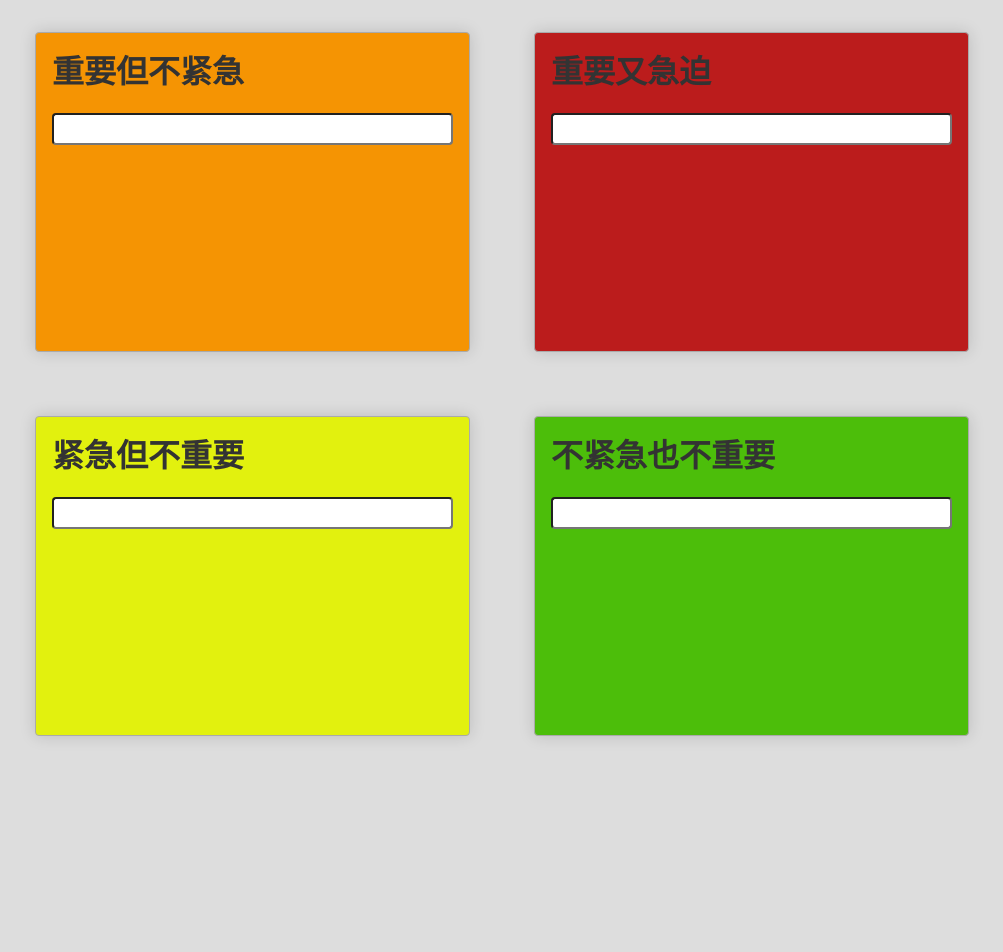
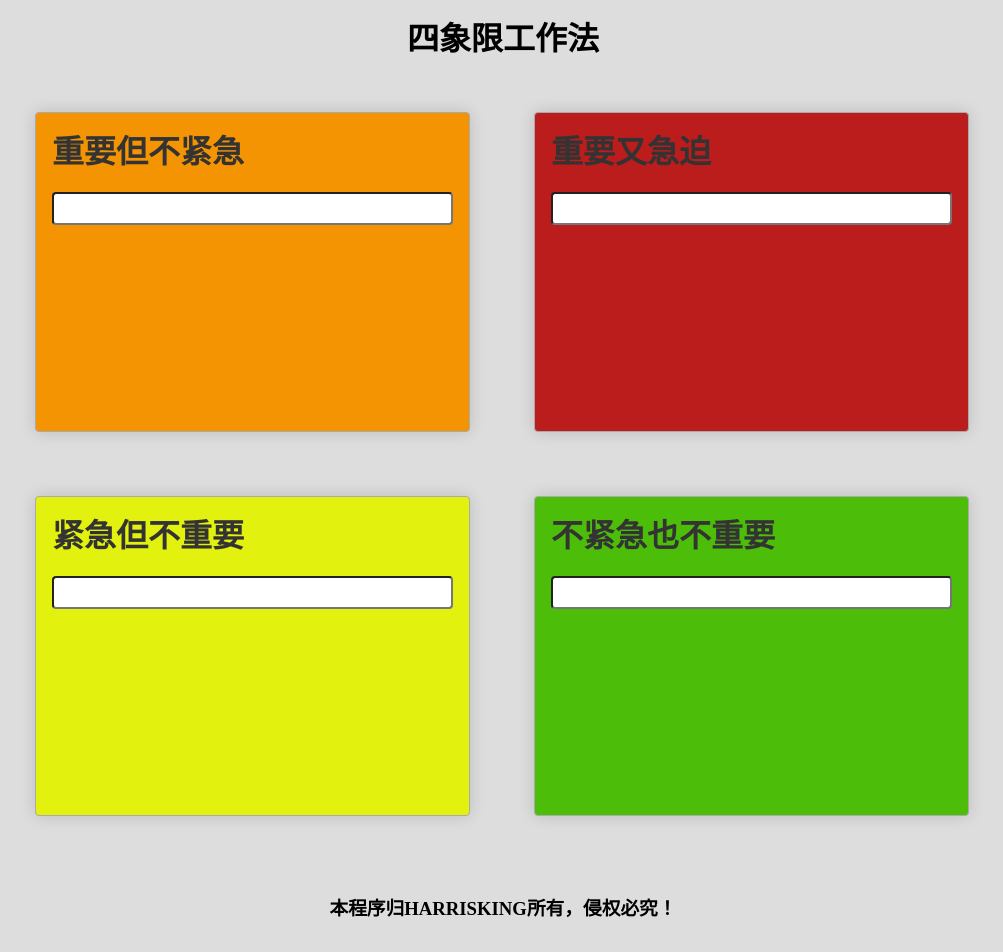
Before and after one commit to HARRISKING/react1.2, a React (Create React App) app in the folder react-demo/: page / in a window 1280 px wide. Shown: the top 952 px of the page, without its empty margins (137-1140 px from the left). Before the commit the page ends 800 px from the top, so only its background shows below. Built offline with nearby package versions, Linux system fonts and the light colour scheme.

Commit message:
样式功能基本完成

```diff
--- a/react-demo/src/index.css
+++ b/react-demo/src/index.css
@@ -22,3 +22,10 @@ body{
 .quadrant-all .App:nth-child(4){
   background: rgb(76, 190, 10);
 }
+.allTitle{
+  text-align: center;
+}
+.footerTitle{
+  text-align: center;
+  margin: 50px 0;
+}
--- a/react-demo/src/index.js
+++ b/react-demo/src/index.js
@@ -8,11 +8,15 @@ import App from './App';
 
 
     ReactDOM.render(
-      <div className="quadrant-all">
-        <App title="重要但不紧急" />
-        <App title="重要又急迫" />
-        <App title="紧急但不重要" />
-        <App title="不紧急也不重要" />
+      <div>
+        <h1 className='allTitle'>四象限工作法</h1>
+        <div className="quadrant-all">
+          <App title="重要但不紧急" />
+          <App title="重要又急迫" />
+          <App title="紧急但不重要" />
+          <App title="不紧急也不重要" />
+        </div>
+        <h3 className='footerTitle'>本程序归HARRISKING所有，侵权必究！</h3>
       </div>,
       document.getElementById('root')
     );
```
